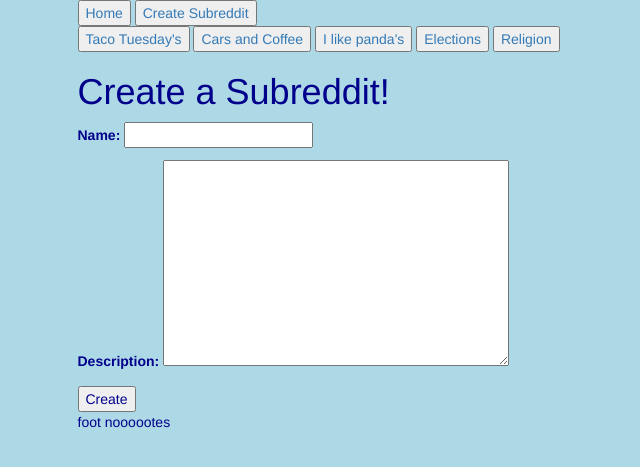
After one commit to dfreshreed/django_reddit, a Django app: a page that uses reddit/templates/base.html in a window 1280 px wide. The commit adds this page. Shown: the top 467 px of the page, without its empty margins (0-640 px from the left). Run offline with Django 3.2, Linux system fonts and the light colour scheme; data comes from the database, SQL or seed files in the repository; both versions use the stored data as it was after the commit; some libraries are stand-ins or nearby versions.

Commit message:
create subreddit working

```diff
--- a/reddit/app/models.py
+++ b/reddit/app/models.py
@@ -62,6 +62,7 @@ class Post(models.Model):
     def count(self):
         return Comment.objects.filter(post=self).count()
 
+
 class Comment(models.Model):
     comment = models.TextField(max_length=255)
     user = models.ForeignKey(User)
--- a/reddit/app/views.py
+++ b/reddit/app/views.py
@@ -1,6 +1,7 @@
 from django.shortcuts import render
 from app.models import Subreddit, Post, Comment
 from django.views.generic import DetailView, ListView
+from django.views.generic.edit import CreateView, UpdateView
 
 
 def index_view(request):
@@ -36,3 +37,14 @@ class SubpostDetailView(DetailView):
         return comment
     # for item in Comment.objects.all():
     #     print(item.comment)
+
+
+class SubCreateView(CreateView):
+    model = Subreddit
+    success_url = "/"
+    fields = ('name', 'description')
+
+    def get_context_data(self, **kwargs):
+        context = super().get_context_data(**kwargs)
+        context["count"] = Subreddit.objects.all()
+        return context
--- a/reddit/reddit/urls.py
+++ b/reddit/reddit/urls.py
@@ -15,11 +15,12 @@ Including another URLconf
 """
 from django.conf.urls import url
 from django.contrib import admin
-from app.views import index_view, SubredditDetailView, SubpostDetailView
+from app.views import index_view, SubredditDetailView, SubpostDetailView, SubCreateView
 
 urlpatterns = [
     url(r'^admin/', admin.site.urls),
     url(r'^$', index_view, name='index_view'),
     url(r'^subreddit/(?P<pk>\d+)/$', SubredditDetailView.as_view(), name='subreddit_detail_view'),
-    url(r'^subpost/(?P<pk>\d+)/$', SubpostDetailView.as_view(), name='subpost_detail_view')
+    url(r'^subpost/(?P<pk>\d+)/$', SubpostDetailView.as_view(), name='subpost_detail_view'),
+    url(r'^subadd/$', SubCreateView.as_view(), name='sub_create_view'),
 ]
--- /dev/null
+++ b/reddit/templates/app/subreddit_form.html
@@ -0,0 +1,12 @@
+{% extends "base.html" %}
+
+{% block content %}
+
+<h1> Create a Subreddit! </h1>
+<form class="" action="" method="post">
+  {% csrf_token %}
+  {{ form.as_p }}
+  <input type="submit" name="" value="Create">
+</form>
+
+{% endblock %}
--- a/reddit/templates/base.html
+++ b/reddit/templates/base.html
@@ -17,6 +17,8 @@
     <div class="container">
       <div class="btn-group" role="group" aria-label="Left Align">
         <button type="button" name="button"><a href="{% url 'index_view' %}">Home</a></button>
+        <button type="button" name="button"><a href="{% url 'sub_create_view' %}">Create Subreddit</a></button>
+        <br>
         {% for subreddit in count|slice:":10" %}
         <button type="button" name="button"><a href="{% url 'subreddit_detail_view' subreddit.id %}">{{subreddit.name}}</a></button>
         {% endfor %}
```
Also changed, not shown: reddit/db.sqlite3.
